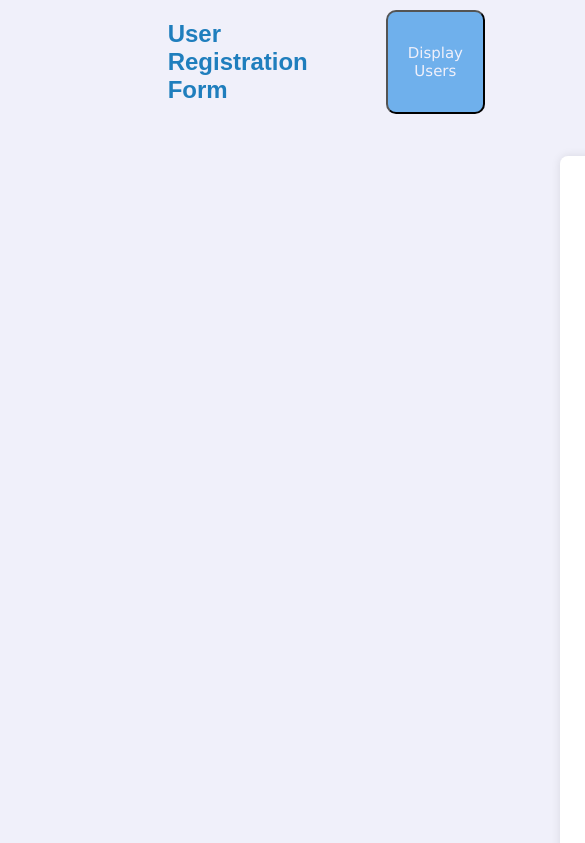
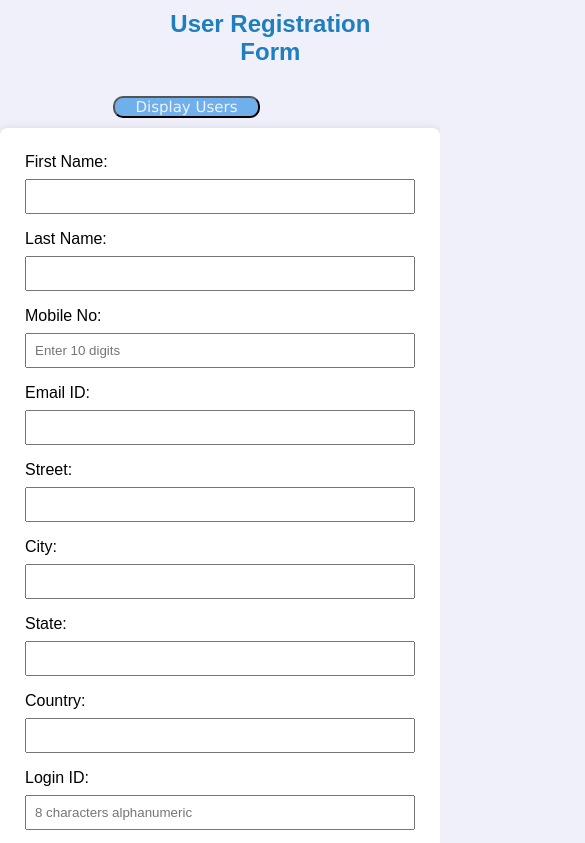
Before and after one commit to Aditi-Bavaliya/WebService-Api, a website: page public/index.html in a window 390 px wide. Shown: the top 843 px of the page, 585 px wide, since content can reach past the window. Drawn offline with nearby package versions, Linux system fonts and the light colour scheme; no server answers.

Commit message:
First message

```diff
--- a/index.js
+++ b/index.js
@@ -36,8 +36,6 @@ app.get('/displayusers', (req, res) => {
   res.render('displayusers.html');
 });
 
-
-//mongodb+srv://<username>:<password>@displayuser.qi0i1bu.mongodb.net/?retryWrites=true&w=majority
 mongoose.connect('mongodb+srv://user:bQOYWIRYMPEsVQBR@displayuser.qi0i1bu.mongodb.net/MyDatabase?retryWrites=true&w=majority',{
   UseNewUrlParser: true,
   UseUnifiedTopology: true
@@ -46,7 +44,7 @@ mongoose.connect('mongodb+srv://user:bQOYWIRYMPEsVQBR@displayuser.qi0i1bu.mongod
 })
 .catch((e)=>{
   console.log(e);
-});//mongodb://localhost:27017/mydatabase
+});
 
 const userSchema = new mongoose.Schema({
   firstName: String,
--- a/public/style.css
+++ b/public/style.css
@@ -16,6 +16,7 @@ body {
 h2{
     color:rgb(31, 126, 189);
     padding-left: 43%;
+
 
 }
 .heading a{
@@ -42,9 +43,47 @@ h2{
     color: #000;
     background-color:rgba(11, 129, 233, 0.674) ;
 }
+
+@media only screen and (max-width: 600px) {
+    .heading {
+        flex-direction: column;
+        align-items: center;
+        padding: auto;
+    }
+
+    h2,
+    .heading button {
+        margin-top: 10px;
+    }
+}
+@media only screen and (max-width: 759px) {
+    .heading {
+        flex-direction: column;
+        align-items: center;
+        text-align: center;
+    }
+
+    h2,
+    .heading button {
+        margin-top: 10px;
+        margin-left: -17px;
+    }
+}
+@media only screen and (max-width: 503px) {
+    .heading {
+        flex-direction: column;
+        align-items: center;
+        padding: auto;
+    }
+
+    h2,
+    .heading button {
+        margin-top: 10px;
+    }
+}
 form {
     display: block;
-    margin: 2rem 35rem;
+    margin: auto;
     background-color: #fff;
     padding: 25px;
     border-radius: 8px;
```
Also changed, not shown: build.yml (deleted, +0 -13 lines), vercel.json (added).
